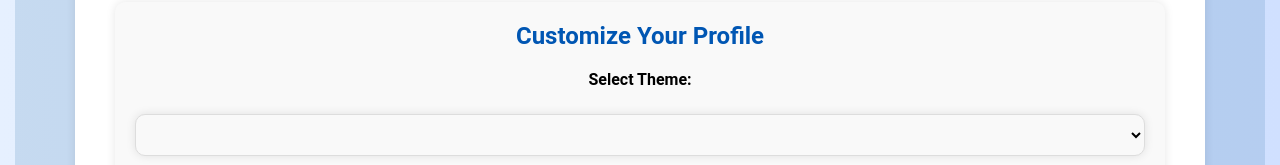
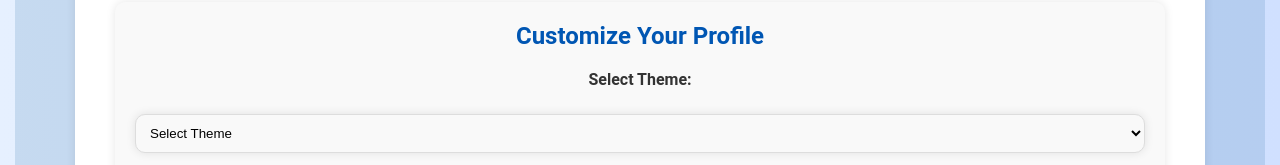
Before and after one commit to ClemenceKyende/PLP-Final-Project, a website: page views/profile.html in a window 1280 px wide. Shown: the part 757-922 px from the top of the page. Drawn offline with Linux system fonts and the light colour scheme; no server answers.

Commit message:
Initial commit

```diff
--- a/public/styles.css
+++ b/public/styles.css
@@ -424,17 +424,25 @@ main {
   display: block;
   margin-bottom: 5px;
   font-weight: bold;
+  font-size: 16px;
+  color: #333;
 }
 
 .form-group input, .form-group select {
   width: 100%;
   border: 1px solid #ddd;
   background-color: #f9f9f9;
-  padding: 20px;
+  padding: 10px;  /* Adjusted padding */
   border-radius: 10px;
   box-shadow: 0 0 10px rgba(0, 0, 0, 0.1);
   margin-top: 20px;
-  height: 30px;
+  height: auto;  /* Adjusted height */
+  box-sizing: border-box; /* Include padding and border in height */
+}
+
+.form-group input::placeholder,
+.form-group select::placeholder {
+  color: #888;  /* Ensure placeholder is visible */
 }
 
 .hidden {
--- a/views/profile.html
+++ b/views/profile.html
@@ -64,6 +64,7 @@
                     <div class="form-group">
                         <label for="theme-select">Select Theme:</label>
                         <select id="theme-select" name="theme">
+                            <option value="" disabled selected>Select Theme</option>
                             <option value="light">Light</option>
                             <option value="dark">Dark</option>
                             <option value="solarized-light">Solarized Light</option>
@@ -75,6 +76,7 @@
                     <div class="form-group">
                         <label for="layout-select">Select Layout:</label>
                         <select id="layout-select" name="layout">
+                            <option value="" disabled selected>Select Layout</option>
                             <option value="default">Default</option>
                             <option value="compact">Compact</option>
                             <option value="grid">Grid</option>
```
